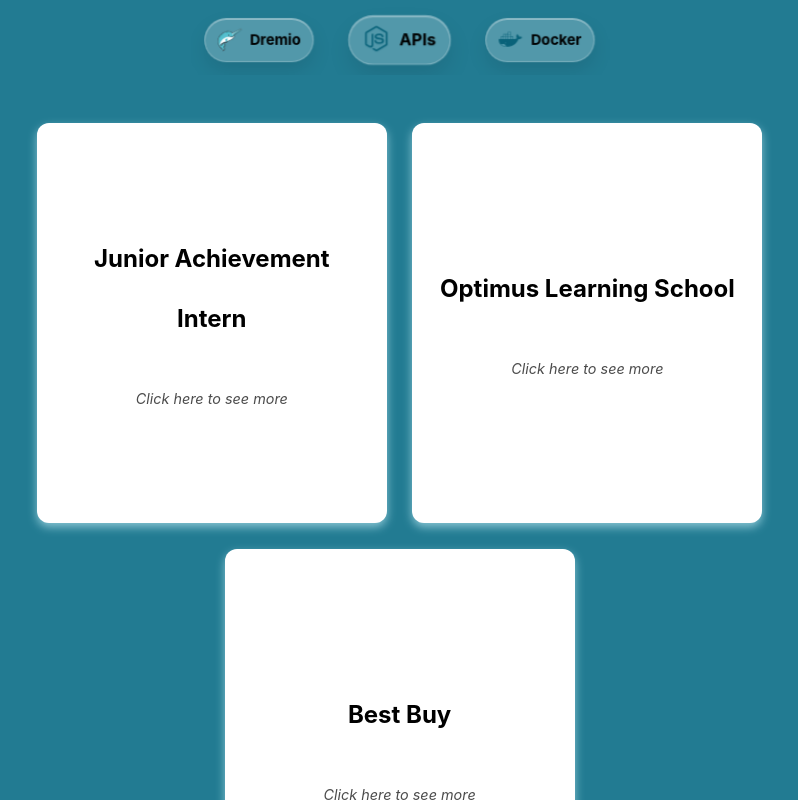
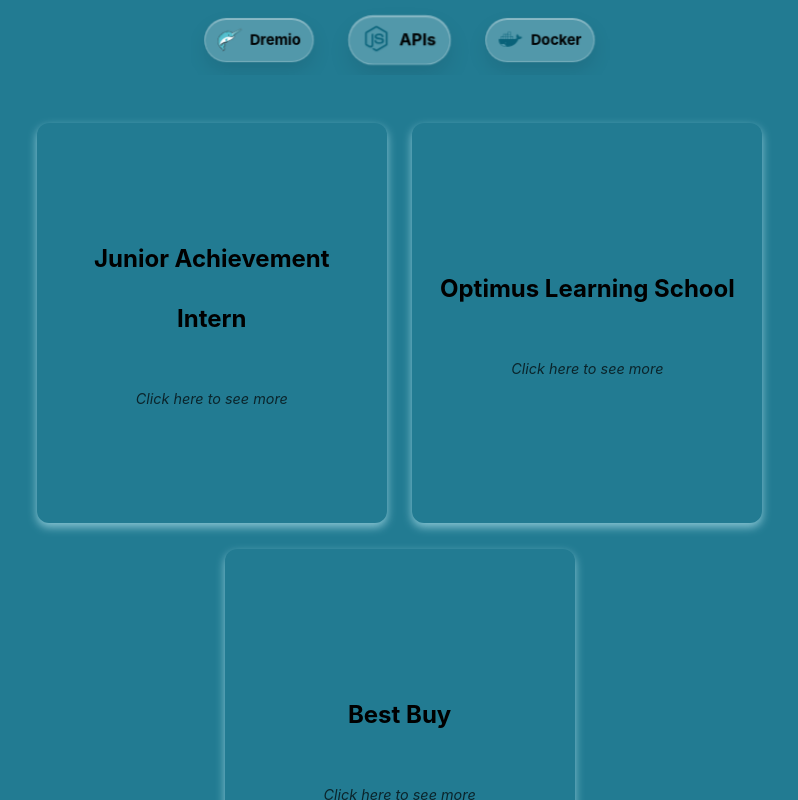
Before and after one commit to Shiv05-code/my-react-portfolio, a React (Create React App) app: page / in a window 1280 px wide. Shown: the part 1140-1940 px from the top of the page, without its empty margins (240-1038 px from the left). Built offline with nearby package versions, Linux system fonts and the light colour scheme.

Commit message:
Changed flip cards to transparent

```diff
--- a/src/App.css
+++ b/src/App.css
@@ -458,7 +458,7 @@
 }
 
 .flip-card-front {
-  background-color: var(--white);
+  background-color: transparent;
 }
 
 .flip-card-front h1 {
```
